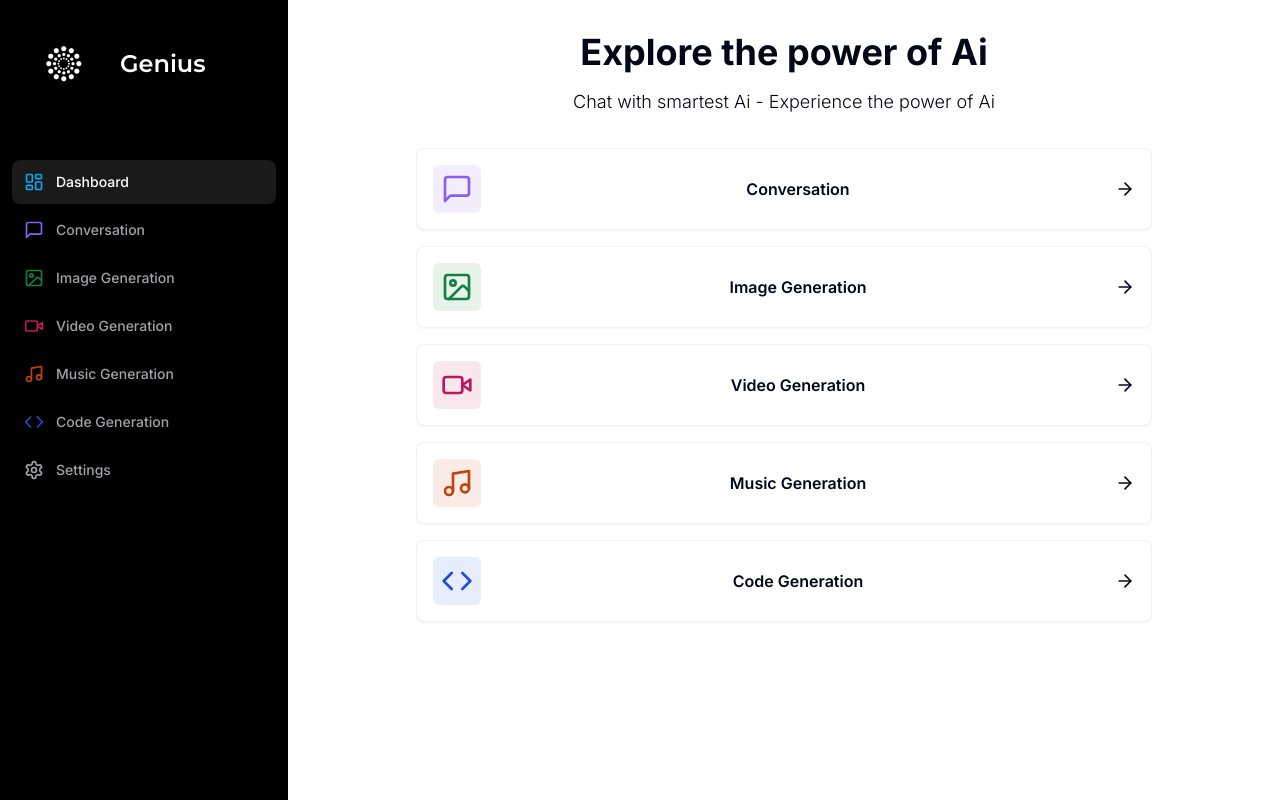
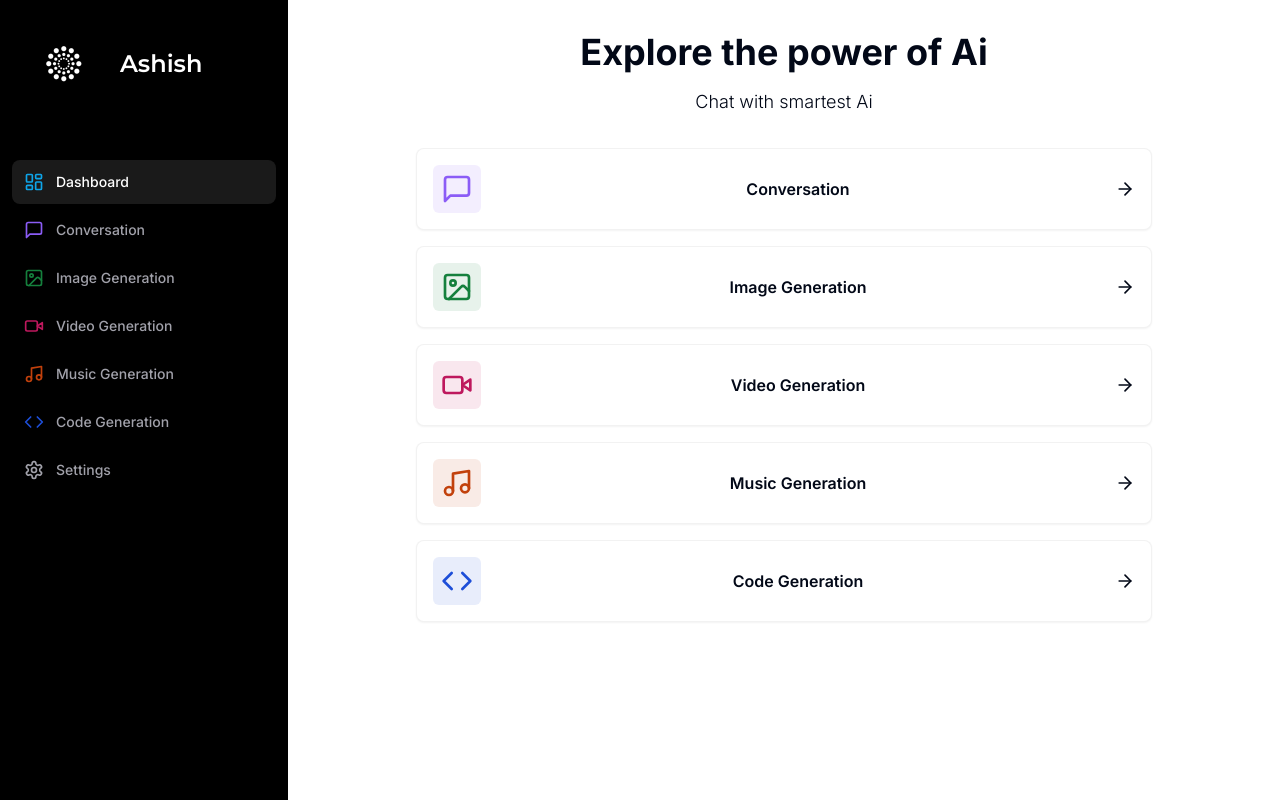
Before and after one commit to itsashishsahu/nextjs-ai-gpt-saas, a Next.js app: page /dashboard in a window 1280 px wide. Built offline with nearby package versions, Linux system fonts and the light colour scheme.

Commit message:
* Minor changes -
1. Minor update in content.

```diff
--- a/app/(dashboard)/(routes)/dashboard/page.tsx
+++ b/app/(dashboard)/(routes)/dashboard/page.tsx
@@ -63,7 +63,7 @@ const DashboardPage = () => {
           Explore the power of Ai
         </h2>
         <p className="text-muted-forground font-light text-sm md:text-lg text-center">
-          Chat with smartest Ai - Experience the power of Ai
+          Chat with smartest Ai
         </p>
       </div>
       <div className="px-4 md:px-20 lg:px-32 space-y-4">
--- a/app/layout.tsx
+++ b/app/layout.tsx
@@ -7,7 +7,7 @@ import { ClerkProvider } from '@clerk/nextjs'
 const inter = Inter({ subsets: ['latin'] })
 
 export const metadata: Metadata = {
-  title: 'Genius',
+  title: 'Ashish',
   description: 'Create your content using AI | AI Content Creation Platform',
 }
 
--- a/components/sidebar.tsx
+++ b/components/sidebar.tsx
@@ -72,7 +72,7 @@ const Sidebar = () => {
                     />
                 </div>
                 <h1 className={cn("text-2xl font-bold", montserrat.className)}>
-                        Genius
+                        Ashish
                 </h1>
             </Link>
             <div className="space-y-1">
```
